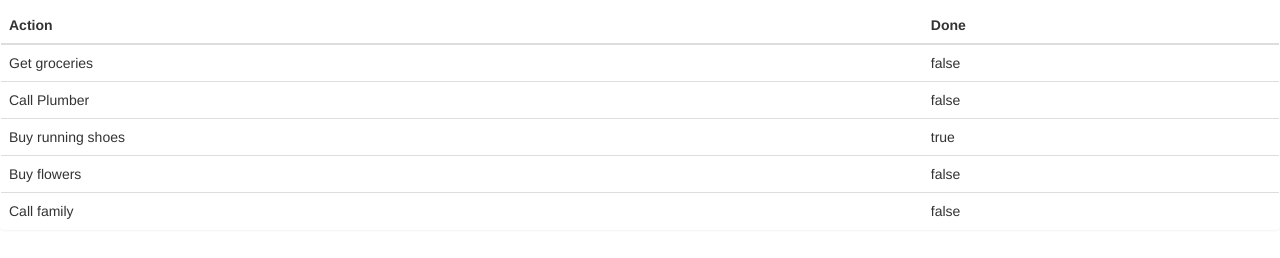
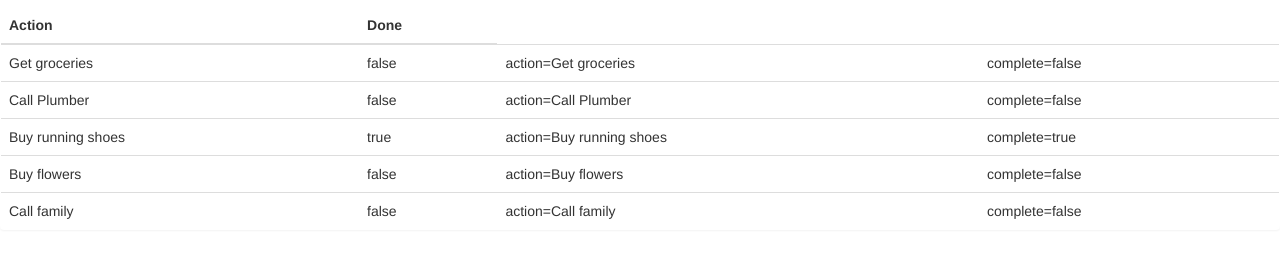
Before and after one commit to chisun-joung/proangular, a website: page angularjs/directives.html in a window 1280 px wide. Shown: the part 50-308 px from the top of the page. Drawn offline with nearby package versions, Linux system fonts and the light colour scheme.

Commit message:
ng-repeat with data object keys

```diff
--- a/angularjs/directives.html
+++ b/angularjs/directives.html
@@ -31,7 +31,11 @@
                 <tbody>
                     <tr ng-repeat="item in todos">
                         <td ng-repeat="prop in item">{{prop}}</td>
+                        <td ng-repeat="(key, value) in item">
+                            {{key}}={{value}}
+                        </td>
                     </tr>
+
                 </tbody>
             </table>
         </div>
```
